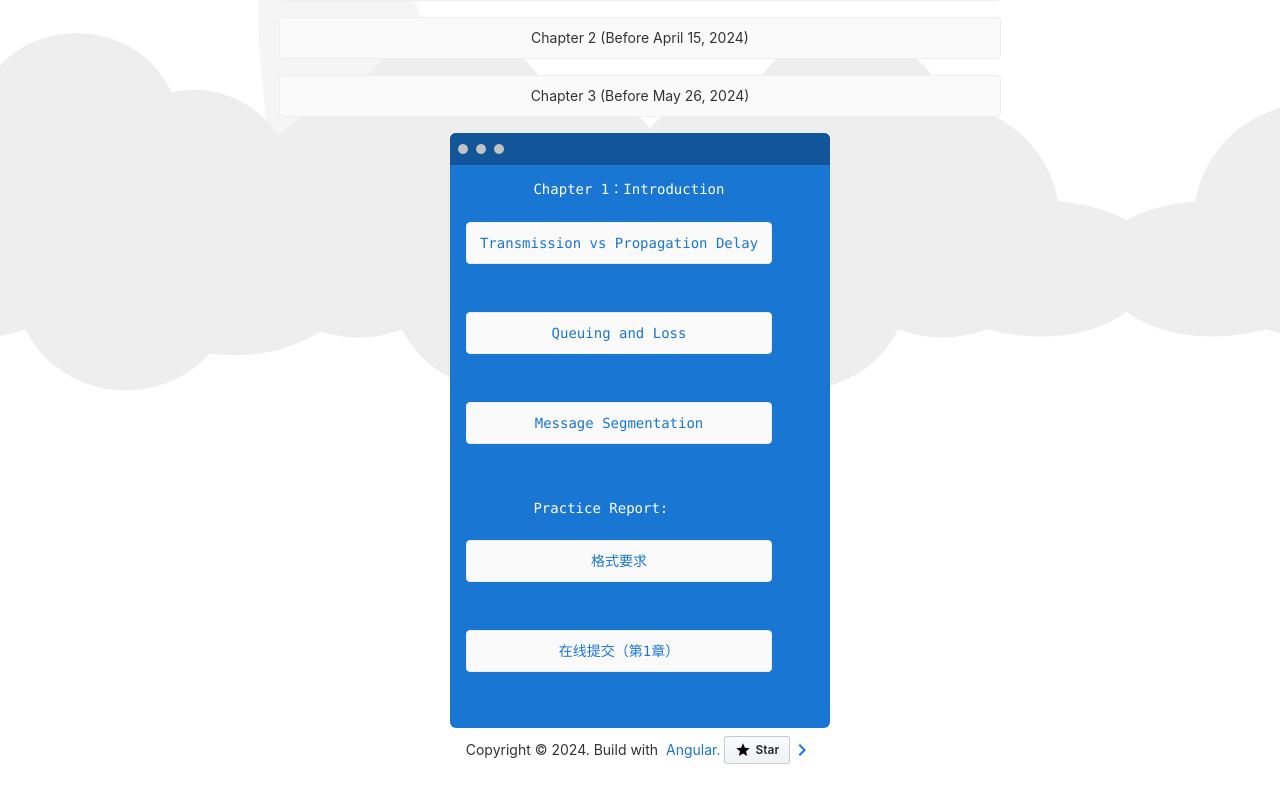
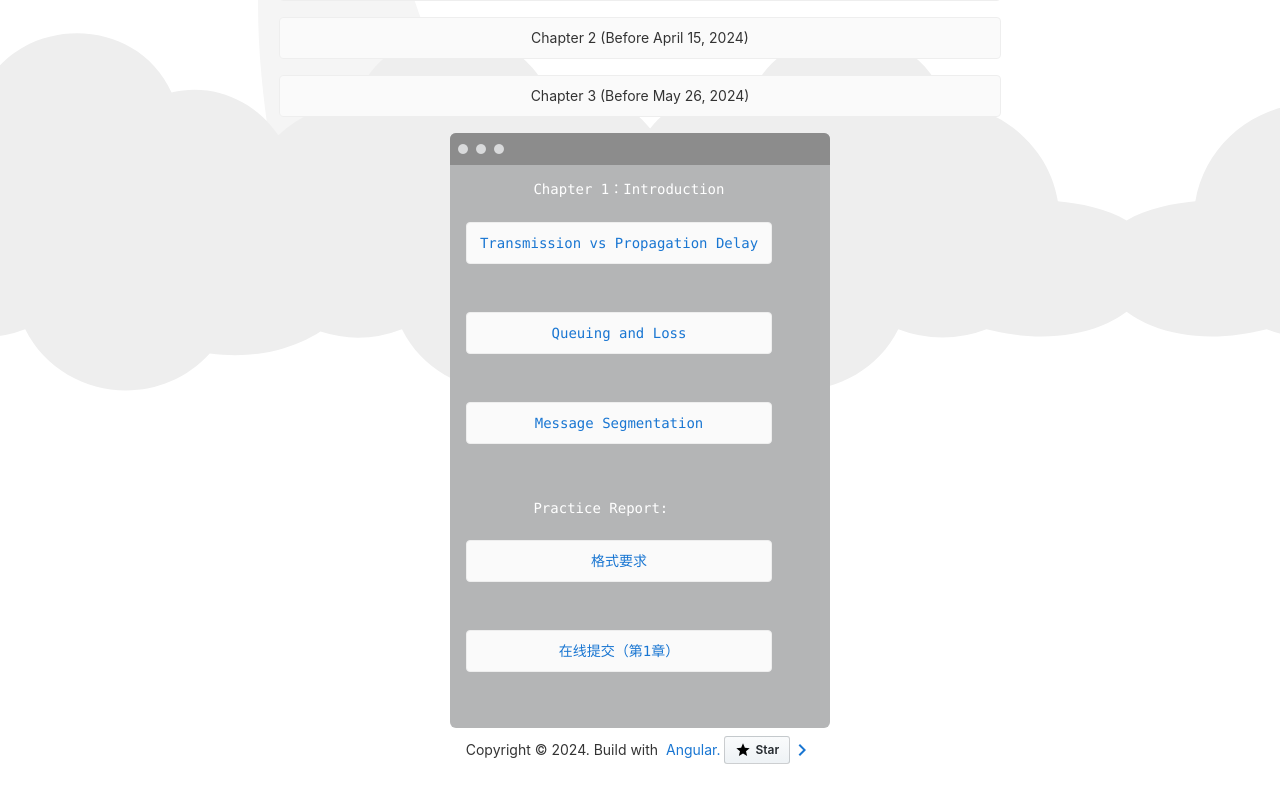
Before and after one commit to walkman617/cn-angular-app, an Angular app: page / in a window 1280 px wide. Shown: the part 505-1301 px from the top of the page. Built offline with nearby package versions, Linux system fonts and the light colour scheme.

Commit message:
Update app.component.html

```diff
--- a/src/app/app.component.html
+++ b/src/app/app.component.html
@@ -181,7 +181,7 @@
     padding-top: 45px;
     margin-top: 8px;
     overflow: hidden;
-    background-color: #1976d2;
+    background-color: #b4b5b6;
   }
 
   .terminal::before {
@@ -190,8 +190,8 @@
     top: 0;
     left: 0;
     height: 4px;
-    background: #125699;
-    color: #c2c3c4;
+    background: #8c8c8c;
+    color: #d9dadb;
     width: 100%;
     font-size: 2rem;
     line-height: 0;
```
